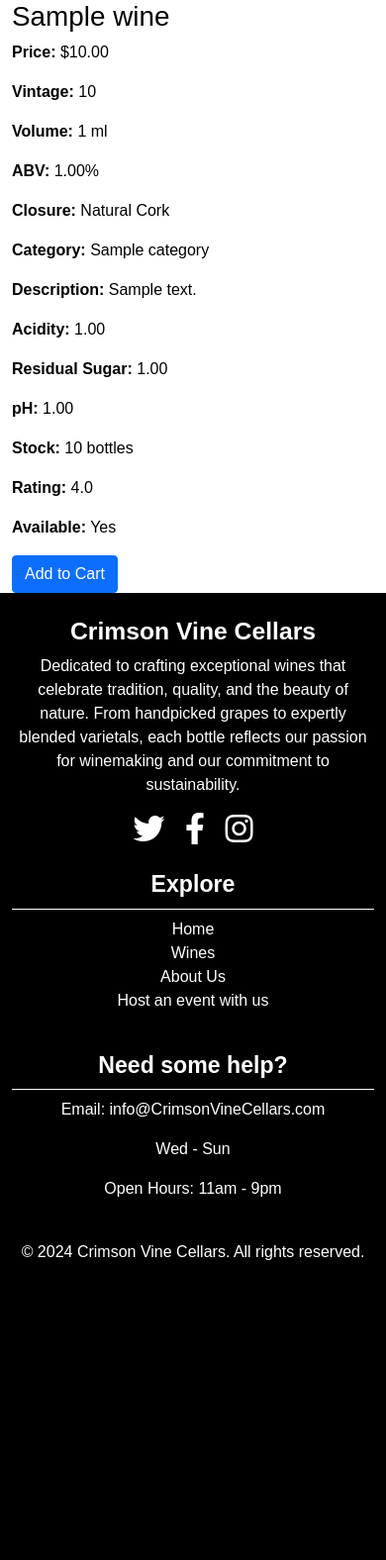
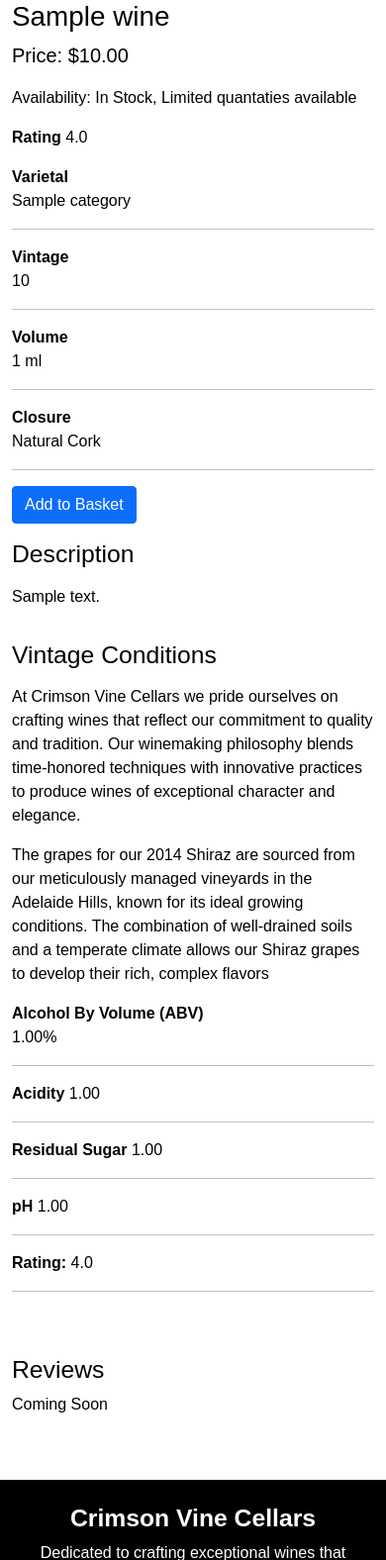
Before and after one commit to jordie-13/Crimson_Vine_Cellars, a Django app: page /products/1/ in a window 390 px wide. Shown: the part 105-1681 px from the top of the page at 99% size. Before the commit the page ends 1378 px from the top, so only its background shows below. Run offline with Django 5.2, Linux system fonts and the light colour scheme; tables that the repository leaves empty hold one stand-in row (values such as "Sample post"); some libraries are stand-ins or nearby versions.

Commit message:
Update product details template structure and styles

```diff
--- a/products/templates/product_details.html
+++ b/products/templates/product_details.html
@@ -14,35 +14,91 @@
         <div class="col-md-6">
             <img src="{{ wine.image.url }}" alt="{{ wine.name }}" class="img-fluid">
         </div>
-        <!-- Wine Details -->
+        <!-- Wine Primary Details -->
         <div class="col-md-6">
+            <div class="product-primary-details">
                 <h1>{{ wine.name }}</h1>
-            <p><strong>Price:</strong> ${{ wine.price }}</p>
-            <p><strong>Vintage:</strong> {{ wine.vintage }}</p>
-            <p><strong>Volume:</strong> {{ wine.volume }} ml</p>
-            <p><strong>ABV:</strong> {{ wine.abv }}%</p>
-            <p><strong>Closure:</strong> {{ wine.get_closure_display }}</p>
-            <p><strong>Category:</strong> {{ wine.category.name }}</p>
-            <p><strong>Description:</strong> {{ wine.description }}</p>
-            {% if wine.acidity %}
-                <p><strong>Acidity:</strong> {{ wine.acidity }}</p>
+                <p class="lead">Price: ${{ wine.price }}</p>
+                <p>Availability:
+                    {% if wine.available %}
+                        In Stock, Limited quantaties available
+                    {% else %}
+                        Out of Stock
                     {% endif %}
-            {% if wine.residual_sugar %}
-                <p><strong>Residual Sugar:</strong> {{ wine.residual_sugar }}</p>
+                </p>
+                {%if wine.rating %}
+                    <p><strong>Rating</strong> {{ wine.rating }}</p>
                 {% endif %}
-            {% if wine.ph %}
-                <p><strong>pH:</strong> {{ wine.ph }}</p>
-            {% endif %}
-            <p><strong>Stock:</strong> {{ wine.stock }} bottles</p>
-            <p><strong>Rating:</strong> {% if wine.rating %}{{ wine.rating }}{% else %}No rating yet{% endif %}</p>
-            <p><strong>Available:</strong> {% if wine.available %}Yes{% else %}No{% endif %}</p>
 
-            <!-- Add to Cart Form -->
+                <p><strong>Varietal</strong> <br> {{ wine.category.name }}</p>
+                <hr>
+                <p><strong>Vintage</strong> <br> {{ wine.vintage }}</p>
+                <hr>
+                <p><strong>Volume</strong> <br> {{ wine.volume }} ml</p>
+                <hr>
+                <p><strong>Closure</strong> <br> {{ wine.get_closure_display }}</p>
+                <hr>
+                <!-- Add to Basket Form -->
                 <form action="" method="post">
                     {% csrf_token %}
-                <button type="submit" class="btn btn-primary">Add to Cart</button>
+                    <button type="submit" class="btn btn-primary">Add to Basket</button>
                 </form>
             </div>
         </div>
     </div>
+
+    <div class="row mt-3 mb-3">
+        <div class="container-fluid">
+            <div class="wine-description">
+                <h2 class="mb-3">Description</h2>
+                <p>{{ wine.description }}</p>
+            </div>
+        </div>
+    </div>
+
+    <div class="row mt-3 mb-5">
+        <!-- Vintage Conditions -->
+        <h2 class="mb-3">Vintage Conditions</h2>
+        <div class="col-md-6 ">
+            <p>At Crimson Vine Cellars we pride ourselves on crafting wines that reflect our commitment to quality and tradition.
+                Our winemaking philosophy blends time-honored techniques with innovative practices to produce wines of
+                exceptional character and elegance.
+            </p>
+            <p>
+                The grapes for our 2014 Shiraz are sourced from our meticulously managed vineyards in the Adelaide Hills,
+                known for its ideal growing conditions. The combination of well-drained soils and a temperate climate
+                allows our Shiraz grapes to develop their rich, complex flavors
+            </p>
+        </div>
+        <!-- Wine Primary Details -->
+        <div class="col-md-6">
+            <div class="product-secondary-details">
+                <p><strong>Alcohol By Volume (ABV)</strong> <br> {{ wine.abv }}%</p>
+                <hr>
+                {% if wine.acidity %}
+                <p><strong>Acidity</strong> {{ wine.acidity }}</p>
+                <hr>
+                {% endif %}
+                {% if wine.residual_sugar %}
+                    <p><strong>Residual Sugar</strong> {{ wine.residual_sugar }}</p>
+                    <hr>
+                {% endif %}
+                {% if wine.ph %}
+                    <p><strong>pH</strong> {{ wine.ph }}</p>
+                    <hr>
+                {% endif %}
+                <p><strong>Rating:</strong> {% if wine.rating %}{{ wine.rating }}{% else %}No rating yet{% endif %}</p>
+                <hr>
+            </div>
+        </div>
+    </div>
+
+    <!-- Reviews Carousel -->
+    <div class="row mb-5">
+        <div id="reviewsCarousel">
+            <h2>Reviews</h2>
+            <p>Coming Soon</p>
+        </div>
+    </div>
+</div>
 {% endblock %}
--- a/static/css/styles.css
+++ b/static/css/styles.css
@@ -188,6 +188,13 @@ footer a:hover {
     width: 120px;
 }
 
+/* Product details page */
+.wine-description {
+    max-width: 1000px;
+    text-align: left;
+    width: 100%;
+}
+
 @media (max-width: 992px) {
     footer .col-lg-4 {
         text-align: center;
--- a/templates/base.html
+++ b/templates/base.html
@@ -176,10 +176,6 @@
         </div>
     </footer>
 
-
-
-
-
     {% block core_js %}
     <!-- Bootstrap JS, Popper.js, and jQuery -->
     <script src="https://cdn.jsdelivr.net/npm/bootstrap@5.0.1/dist/js/bootstrap.bundle.min.js" integrity="sha384-gtEjrD/SeCtmISkJkNUaaKMoLD0//ElJ19smozuHV6z3Iehds+3Ulb9Bn9Plx0x4" crossorigin="anonymous"></script>
```
Lines whose indentation alone changed are shown as unchanged.
